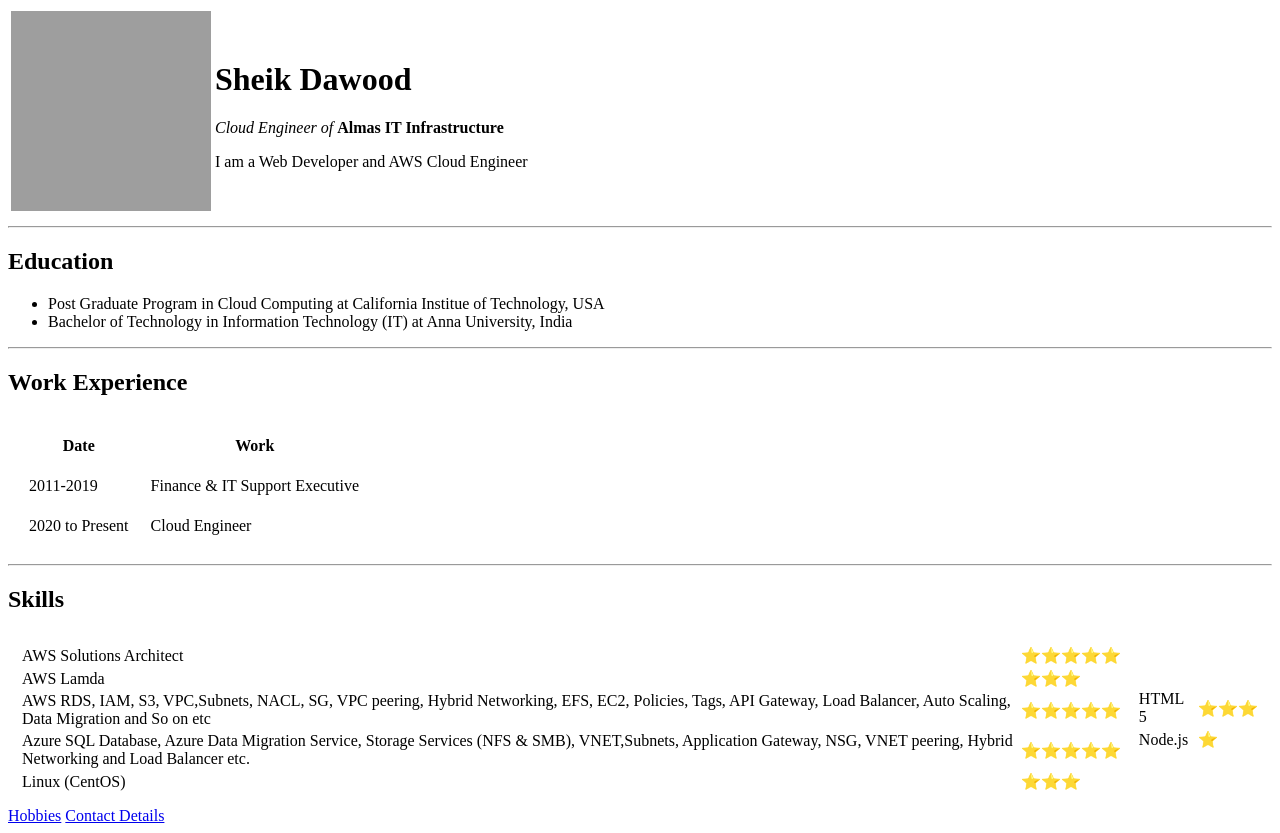
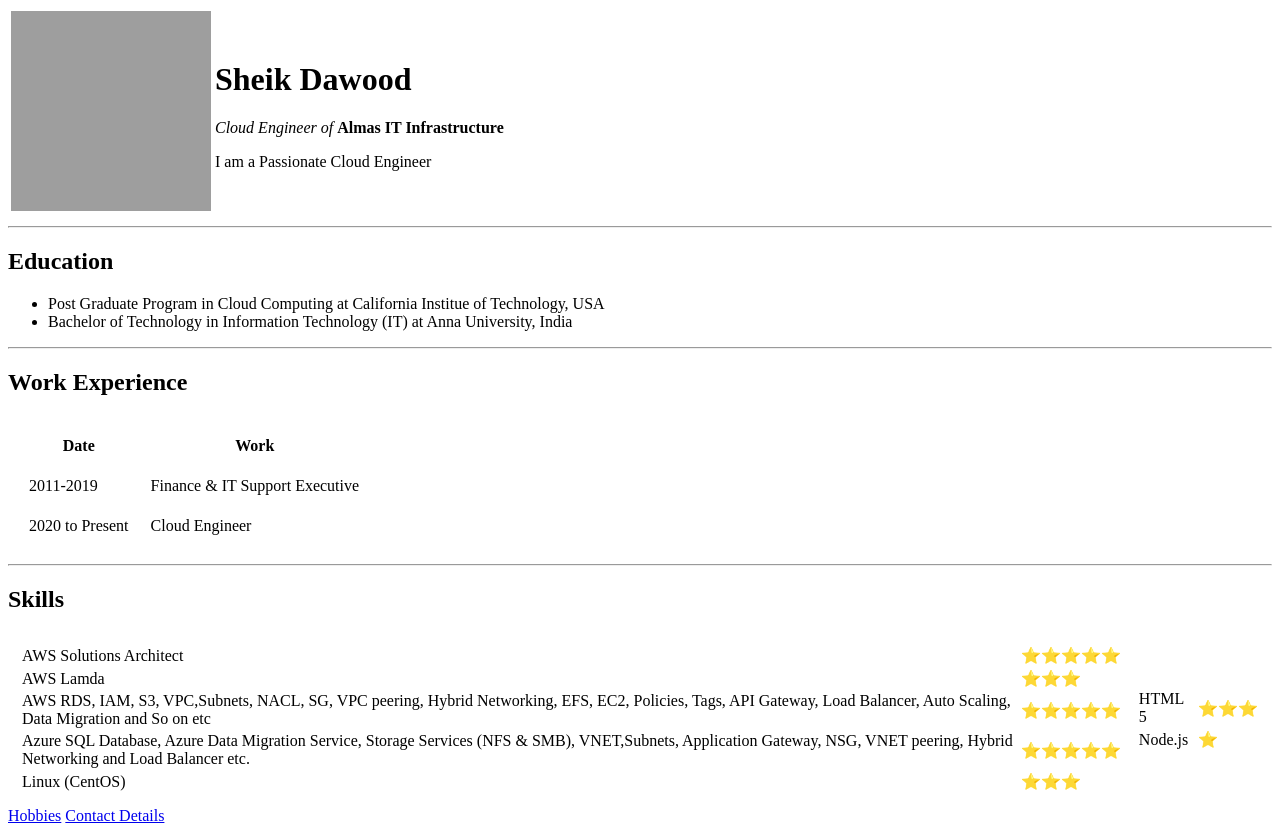
Before and after one commit to sheikdawood1/cv, a plain HTML site: page index.html in a window 1280 px wide. Drawn offline with Linux system fonts and the light colour scheme; grey boxes are pictures that could not be loaded.

Commit message:
Update index.html

```diff
--- a/index.html
+++ b/index.html
@@ -13,7 +13,7 @@
       <td>
         <h1>Sheik Dawood</h1>
         <p><i>Cloud Engineer of </i><strong> Almas IT Infrastructure</strong> </p>
-        <p> I am a Web Developer and AWS Cloud Engineer</p>
+        <p> I am a Passionate Cloud Engineer</p>
       </td>
     </tr>
   </table>
```
